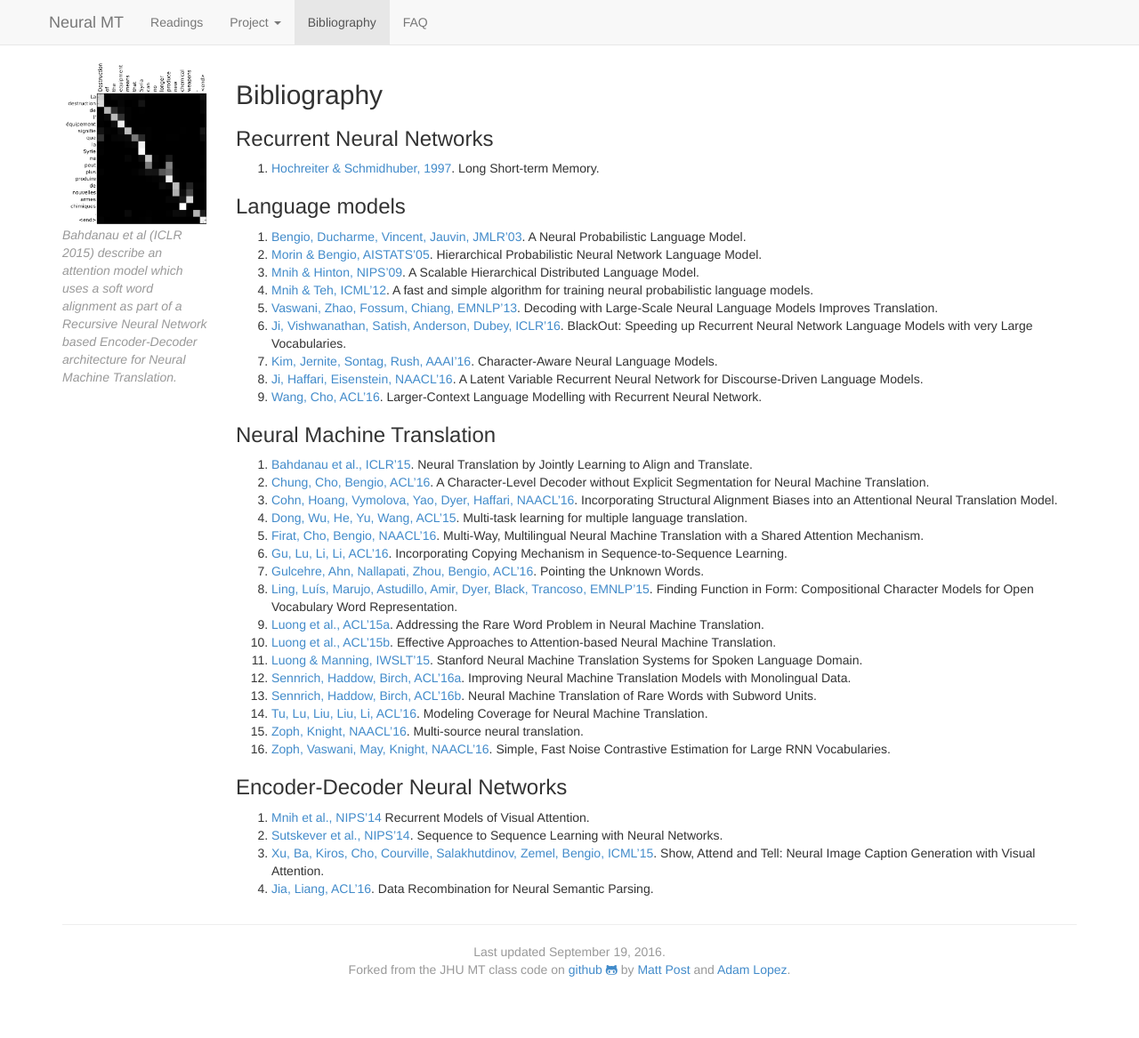
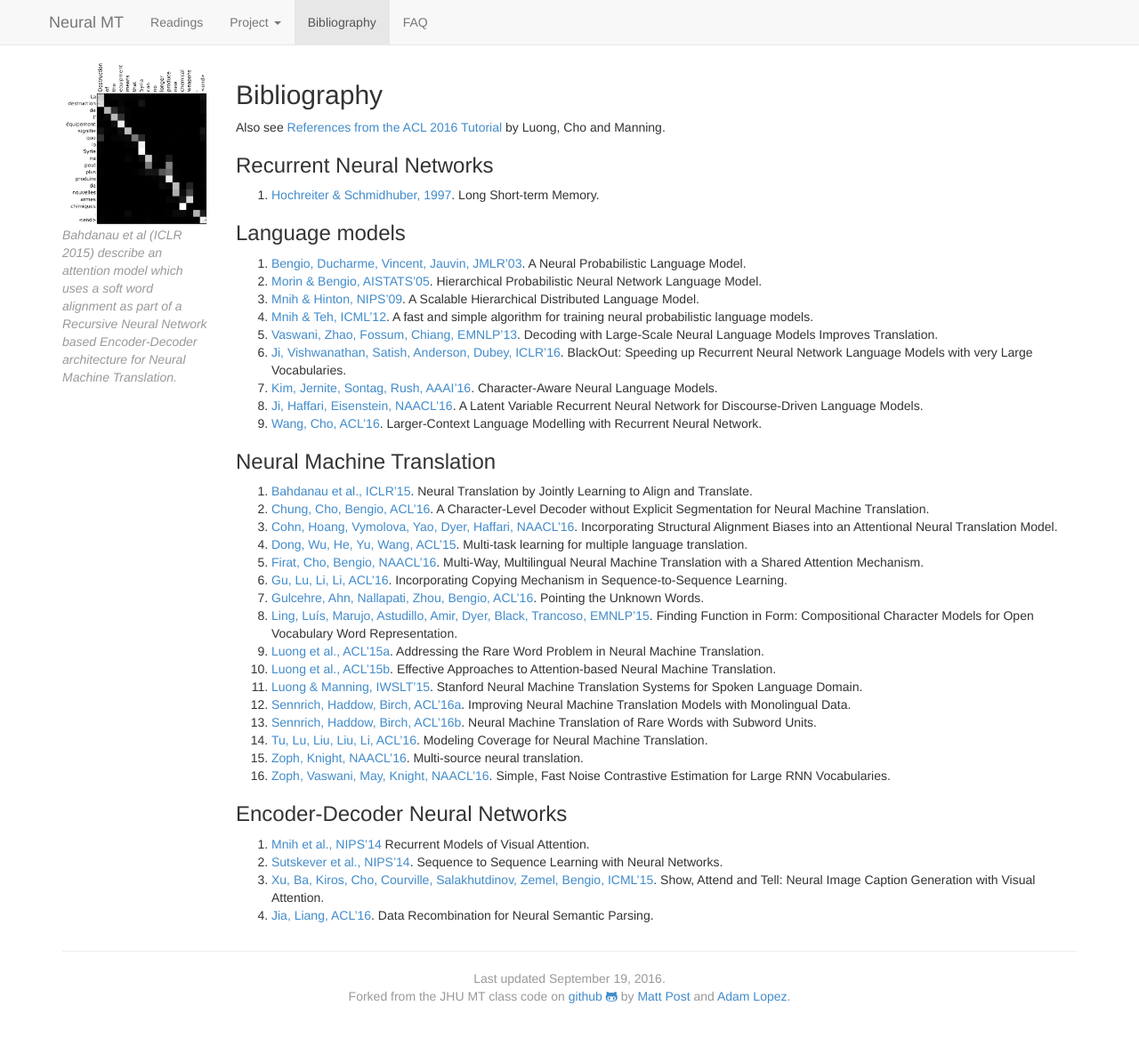
Before and after one commit to anoopsarkar/neuralmt-class, a Jekyll site: the page built from bibliography.md, in a window 1280 px wide and 1170 px high. Shown: the top 1167 px of the window at 89% size. Built offline with Jekyll 4.4.1, drawn with Linux system fonts in a browser that asks for light colours; nearby versions of some CDN libraries.

Commit message:
more refs

```diff
--- a/bibliography.md
+++ b/bibliography.md
@@ -8,6 +8,8 @@ active_tab: bib
 ---
 
 ## Bibliography
+
+Also see [References from the ACL 2016 Tutorial](https://sites.google.com/site/acl16nmt/home/references) by Luong, Cho and Manning.
 
 ### Recurrent Neural Networks
 
```
